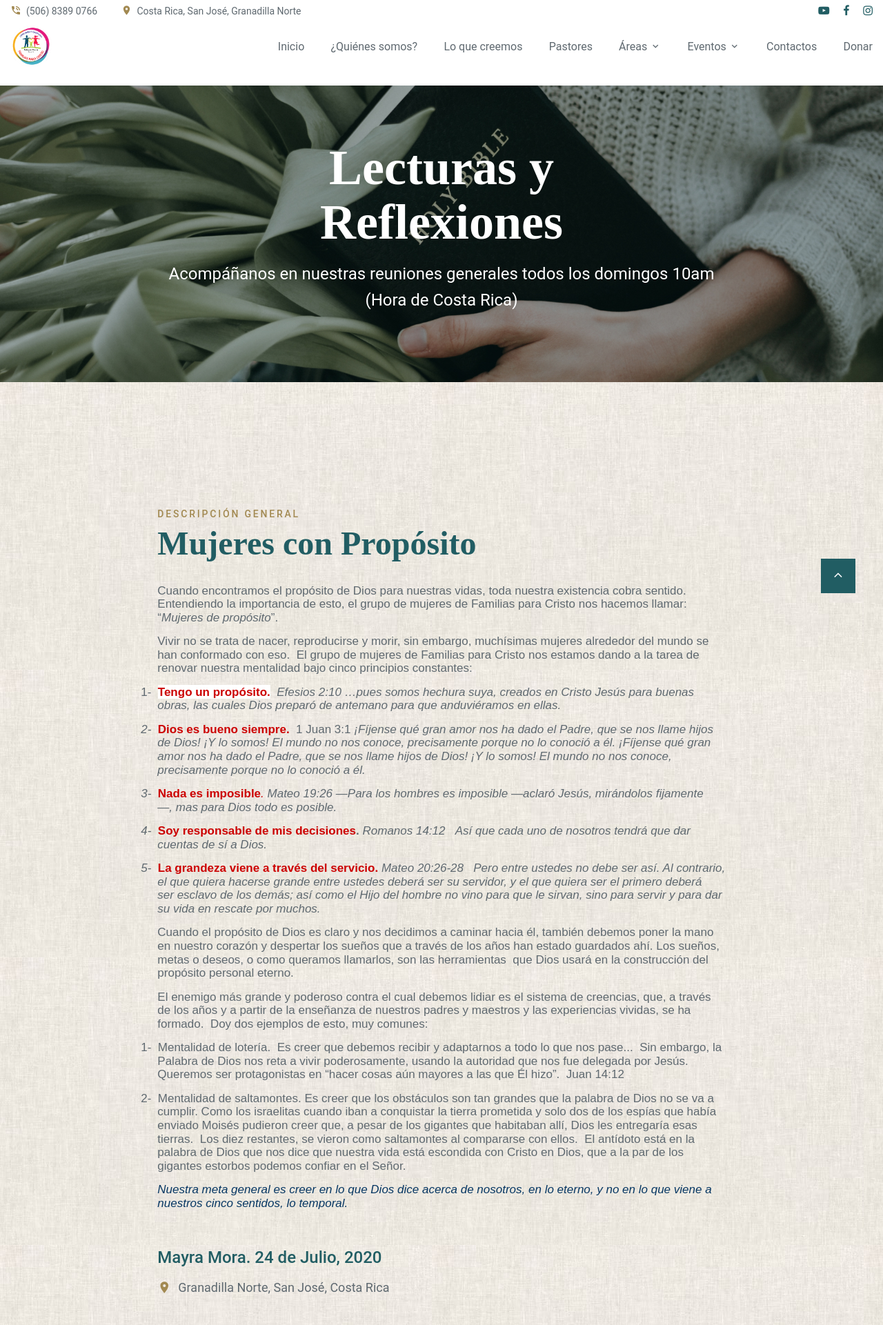
After one commit to rcarvajalponce/FPC, a PHP site: page /lecturas/ART00002-20200724.php in a window 1280 px wide. The commit adds this page. Shown: the top 1921 px of the page at 69% size. Run offline with PHP 8.4, Linux system fonts and the light colour scheme.

Commit message:
Agrega_Lectura0002_rcarvajal

```diff
--- /dev/null
+++ b/lecturas/ART00002-20200724.php
@@ -0,0 +1,277 @@
+<!DOCTYPE html>
+<html class="wide wow-animation" lang="en">
+  <head>
+    <title>Lecturas y Reflexiones</title>
+    <meta charset="utf-8">
+    <meta name="viewport" content="width=device-width, height=device-height, initial-scale=1.0">
+    <meta http-equiv="X-UA-Compatible" content="IE=edge">
+    <link rel="icon" href="../images/favicon.ico" type="image/x-icon">
+    <link rel="stylesheet" type="../text/css" href="//fonts.googleapis.com/css?family=Roboto:400,500%7CIbarra+Real+Nova:400,600,600i,700">
+    <link rel="stylesheet" href="../css/bootstrap.css">
+    <link rel="stylesheet" href="../css/fonts.css">
+    <link rel="stylesheet" href="../css/style.css">
+    <style>.ie-panel{display: none;background: #212121;padding: 10px 0;box-shadow: 3px 3px 5px 0 rgba(0,0,0,.3);clear: both;text-align:center;position: relative;z-index: 1;} html.ie-10 .ie-panel, html.lt-ie-10 .ie-panel {display: block;}</style>
+  </head>
+  <body>
+    <div class="ie-panel"><a href="http://windows.microsoft.com/en-US/internet-explorer/"><img src="images/ie8-panel/warning_bar_0000_us.jpg" height="42" width="820" alt="You are using an outdated browser. For a faster, safer browsing experience, upgrade for free today."></a></div>
+    <div class="preloader">
+      <div class="preloader-body">
+        <div class="cssload-container">
+          <div class="cssload-speeding-wheel"></div>
+        </div>
+        <p>Loading...</p>
+      </div>
+    </div>
+    <div class="page">
+      <header class="section page-header">
+        <!--RD Navbar-->
+        <div class="rd-navbar-wrap">
+          <nav class="rd-navbar rd-navbar-classic" data-layout="rd-navbar-fixed" data-sm-layout="rd-navbar-fixed" data-md-layout="rd-navbar-fixed" data-md-device-layout="rd-navbar-fixed" data-lg-layout="rd-navbar-static" data-lg-device-layout="rd-navbar-static" data-xl-layout="rd-navbar-static" data-xl-device-layout="rd-navbar-static" data-lg-stick-up-offset="46px" data-xl-stick-up-offset="46px" data-xxl-stick-up-offset="46px" data-lg-stick-up="true" data-xl-stick-up="true" data-xxl-stick-up="true">
+            <div class="rd-navbar-collapse-toggle rd-navbar-fixed-element-1" data-rd-navbar-toggle=".rd-navbar-collapse"><span></span></div>
+            <div class="rd-navbar-aside-outer rd-navbar-collapse">
+              <div class="rd-navbar-aside">
+                <ul class="list-inline list-inline-md">
+                  <li>
+                    <div class="unit unit-spacing-xs align-items-center">
+                      <div class="unit-left"><span class="icon text-middle mdi-phone-in-talk mdi"></span></div>
+                      <div class="unit-body"><a href="tel:#">(506) 8389 0766</a></div>
+                    </div>
+                  </li>
+                  <li>
+                    <div class="unit unit-spacing-xs align-items-center">
+                      <div class="unit-left"><span class="icon text-middle mdi-map-marker mdi"></span></div>
+                      <div class="unit-body"><a href="#">Costa Rica, San José, Granadilla Norte</a></div>
+                    </div>
+                  </li>
+                </ul>
+                <ul class="social-list">
+                <li><a href="https://www.youtube.com/@comunidadcristianafamilias3672" target="blank"><span class="icon fa fa-youtube-play"></span></a></li>
+                  <li><a href="https://www.facebook.com/IglesiaFPC" target="blank"><span class="icon fa fa-facebook-f"></span></a></li>
+                  <li><a href="https://www.instagram.com/familiasparacristo.cr/" target="blank"><span class="icon fa fa-instagram"></span></a></li>
+                </ul>
+              </div>
+            </div>
+            <div class="rd-navbar-main-outer">
+              <div class="rd-navbar-main">
+                <!--RD Navbar Panel-->
+                <div class="rd-navbar-panel">
+                  <!--RD Navbar Toggle-->
+                  <button class="rd-navbar-toggle" data-rd-navbar-toggle=".rd-navbar-nav-wrap"><span></span></button>
+                  <!--RD Navbar Brand-->
+                  <div class="rd-navbar-brand">
+                    <!--Brand--><a class="brand" href="index.php"><img class="brand-logo-dark" src="images/logo-default-189x54.png" alt=""/><img class="brand-logo-light" src="images/logo-default-189x54.png" alt=""/></a>
+                  </div>
+                </div>
+                <div class="rd-navbar-main-element">
+                  <div class="rd-navbar-nav-wrap">
+                    <ul class="rd-navbar-nav">
+                      <li class="rd-nav-item"><a class="rd-nav-link" href="../index.php">Inicio</a>
+                      </li>
+                      <li class="rd-nav-item"><a class="rd-nav-link" href="../about-us.php">¿Quiénes somos?</a>
+                      </li>
+                      <li class="rd-nav-item"><a class="rd-nav-link" href="../beliefs.php">Lo que creemos</a>
+                      </li>
+                      <li class="rd-nav-item"><a class="rd-nav-link" href="../shepherds.php">Pastores</a>
+                      </li>
+                      <li class="rd-nav-item"><a class="rd-nav-link" href="#">Áreas</a>
+                      <ul class="rd-menu rd-navbar-dropdown">
+                          <li class="rd-dropdown-item"><a class="rd-dropdown-link" href="../discipulado.php">Discipulado</a>
+                          </li>
+                          <li class="rd-dropdown-item"><a class="rd-dropdown-link" href="../niños.php">Niños</a>
+                          </li>
+                          <li class="rd-dropdown-item"><a class="rd-dropdown-link" href="../jovenes.php">Jóvenes de Luz</a>
+                          </li>
+                          <li class="rd-dropdown-item"><a class="rd-dropdown-link" href="../mujeres.php">Mujeres con Propósito</a>
+                          </li>
+                          <li class="rd-dropdown-item"><a class="rd-dropdown-link" href="../parejas.php">Parejas</a>
+                          </li>
+                          <li class="rd-dropdown-item"><a class="rd-dropdown-link" href="../servidores.php">Servidores</a>
+                          </li>
+                          <li class="rd-dropdown-item"><a class="rd-dropdown-link" href="../alabanza.php">Alabanza y Adoración</a>
+                          </li>
+                        </ul>
+                      </li>
+                      <li class="rd-nav-item"><a class="rd-nav-link" href="../events.php">Eventos</a>
+                        <ul class="rd-menu rd-navbar-dropdown">
+                          <li class="rd-dropdown-item active"><a class="rd-dropdown-link" href="../single-event.html">Single Event</a>
+                          </li>
+                        </ul>
+                      </li>
+                      <li class="rd-nav-item"><a class="rd-nav-link" href="../contacts.php">Contactos</a>
+                      </li>
+                      <li class="rd-nav-item"><a class="rd-nav-link" href="../donate.php">Donar</a>
+                      </li>
+                    </ul>
+                  </div>
+                </div>
+              </div>
+            </div>
+          </nav>
+        </div>
+      </header>
+      <!-- Breadcrumbs-->
+      <section class="breadcrumbs-custom bg-image" style="background-image: url(../images/breadcrumbs-bg-2.jpg)" data-preset='{"title":"Breadcrumbs","category":"header","reload":false,"id":"breadcrumbs"}'>
+        <div class="container">
+          <div class="h1 breadcrumbs-custom-title">Lecturas y<br class="d-none d-xl-block">  Reflexiones</div>
+          <p class="breadcrumbs-custom-caption">Acompáñanos en nuestras reuniones generales todos los domingos 10am (Hora de Costa Rica)</p>
+          <ul class="breadcrumbs-custom-path">
+            <li><a href="../index.html">Home</a></li>
+            <li><a href="../events.html">Events</a></li>
+            <li class="active">Single Event</li>
+          </ul>
+        </div>
+      </section>
+      <section class="section section-lg bg-default">
+        <div class="container">
+          <div class="row justify-content-center">
+            <div class="col-xl-8 col-lg-10">
+              <div class="pre-title wow fadeInLeft" data-wow-delay=".1s">Descripción General</div>
+              <h2 class="wow fadeInRight" data-wow-delay=".2s">Mujeres con Propósito</h2>
+              <p class="text-sm wow fadeInUp" data-wow-delay=".3s">
+              <p class="MsoNormal" style="line-height: 115%;"><span style="font-family: &quot;Arial&quot;,sans-serif; mso-ansi-language: ES-CR;">Cuando encontramos el propósito de Dios para nuestras
+vidas, toda nuestra existencia cobra sentido. Entendiendo la importancia de
+esto, el grupo de mujeres de Familias para Cristo nos hacemos llamar: &#8220;<i>Mujeres
+de propósito</i>&#8221;.</span></p>
+
+<p class="MsoNormal" style="line-height: 115%;"><span style="font-family: &quot;Arial&quot;,sans-serif; mso-ansi-language: ES-CR;">Vivir no se trata de nacer, reproducirse y morir, sin embargo,
+muchísimas mujeres alrededor del mundo se han conformado con eso.<span style="mso-spacerun: yes;">&nbsp; </span>El grupo de mujeres de Familias para Cristo
+nos estamos dando a la tarea de renovar nuestra mentalidad bajo cinco
+principios constantes:</span></p>
+
+<p class="MsoListParagraphCxSpFirst" style="line-height: 115%; mso-list: l1 level1 lfo1; text-indent: -18.0pt;"><span style="font-family: &quot;Arial&quot;,sans-serif; mso-ansi-language: ES-CR; mso-fareast-font-family: Arial;"><span style="mso-list: Ignore;">1-<span style="font: 7.0pt &quot;Times New Roman&quot;;">&nbsp;&nbsp;&nbsp; </span></span></span><span style="color: #cc0000;"><span style="background-color: white;"><b><span style="font-family: &quot;Arial&quot;,sans-serif; mso-ansi-language: ES-CR;">Tengo un
+propósito.</span></b></span></span><span style="font-family: &quot;Arial&quot;,sans-serif; mso-ansi-language: ES-CR;"><span style="mso-spacerun: yes;">&nbsp; </span><i>Efesios 2:10 &#8230;pues somos
+hechura suya, creados en Cristo Jesús para buenas obras, las cuales Dios
+preparó de antemano para que anduviéramos en ellas.</i></span></p>
+
+<p class="MsoListParagraphCxSpMiddle" style="line-height: 115%; mso-list: l1 level1 lfo1; text-indent: -18.0pt;"><i><span style="font-family: &quot;Arial&quot;,sans-serif; mso-ansi-language: ES-CR; mso-fareast-font-family: Arial;"><span style="mso-list: Ignore;">2-<span style="font: 7.0pt &quot;Times New Roman&quot;;">&nbsp;&nbsp;&nbsp;
+</span></span></span></i><span style="color: #cc0000;"><b><span style="font-family: &quot;Arial&quot;,sans-serif; mso-ansi-language: ES-CR;">Dios es bueno siempre.</span></b></span><span style="font-family: &quot;Arial&quot;,sans-serif; mso-ansi-language: ES-CR;"><span style="mso-spacerun: yes;"><span style="color: #cc0000;">&nbsp;</span> </span>1 Juan 3:1 <i>&#161;Fíjense qué gran amor nos ha
+dado el Padre, que se nos llame hijos de Dios! &#161;Y lo somos! El mundo no nos
+conoce, precisamente porque no lo conoció a él. &#161;Fíjense qué gran amor nos ha
+dado el Padre, que se nos llame hijos de Dios! &#161;Y lo somos! El mundo no nos
+conoce, precisamente porque no lo conoció a él.</i></span></p>
+
+<p class="MsoListParagraphCxSpMiddle" style="line-height: 115%; mso-list: l1 level1 lfo1; text-indent: -18.0pt;"><i><span style="font-family: &quot;Arial&quot;,sans-serif; mso-ansi-language: ES-CR; mso-fareast-font-family: Arial;"><span style="mso-list: Ignore;">3-<span style="font: 7.0pt &quot;Times New Roman&quot;;">&nbsp;&nbsp;<span style="color: #cc0000;">&nbsp;
+</span></span></span></span></i><span style="color: #cc0000;"><b><span style="font-family: &quot;Arial&quot;,sans-serif; mso-ansi-language: ES-CR;">Nada es imposible</span></b></span><i><span style="font-family: &quot;Arial&quot;,sans-serif; mso-ansi-language: ES-CR;"><span style="color: #cc0000;">.</span> Mateo 19:26</span></i><span style="color: #cc0000; font-family: &quot;Arial&quot;,sans-serif;"> </span><i><span style="font-family: &quot;Arial&quot;,sans-serif; mso-ansi-language: ES-CR;">&#8212;Para los
+hombres es imposible&nbsp;&#8212;aclaró Jesús, mirándolos fijamente&#8212;,&nbsp;mas para
+Dios todo es posible.</span></i></p>
+
+<p class="MsoListParagraphCxSpMiddle" style="line-height: 115%; mso-list: l1 level1 lfo1; text-indent: -18.0pt;"><i><span style="font-family: &quot;Arial&quot;,sans-serif; mso-ansi-language: ES-CR; mso-fareast-font-family: Arial;"><span style="mso-list: Ignore;">4-<span style="font: 7.0pt &quot;Times New Roman&quot;;">&nbsp;&nbsp;&nbsp;<span style="color: #cc0000;">
+</span></span></span></span></i><b><span style="font-family: &quot;Arial&quot;,sans-serif; mso-ansi-language: ES-CR;"><span style="color: #cc0000;">Soy responsable de mis decisiones</span>. </span></b><i><span style="font-family: &quot;Arial&quot;,sans-serif; mso-ansi-language: ES-CR;">Romanos 14:12</span></i><span lang="ES" style="color: #616161; font-family: &quot;Arial&quot;,sans-serif;"><span style="mso-spacerun: yes;">&nbsp;&nbsp; </span></span><i><span style="font-family: &quot;Arial&quot;,sans-serif; mso-ansi-language: ES-CR;">Así que cada uno de nosotros tendrá que dar cuentas de
+sí a Dios.</span></i></p>
+
+<p class="MsoListParagraphCxSpLast" style="line-height: 115%; mso-list: l1 level1 lfo1; text-indent: -18.0pt;"><i><span style="font-family: &quot;Arial&quot;,sans-serif; mso-ansi-language: ES-CR; mso-fareast-font-family: Arial;"><span style="mso-list: Ignore;">5-<span style="font: 7.0pt &quot;Times New Roman&quot;;">&nbsp;&nbsp;&nbsp; </span></span></span></i><b><span style="font-family: &quot;Arial&quot;,sans-serif; mso-ansi-language: ES-CR;"><span style="color: #cc0000;">La grandeza
+viene a través del servicio.</span> </span></b><i><span style="font-family: &quot;Arial&quot;,sans-serif; mso-ansi-language: ES-CR;">Mateo 20:26-28<span style="mso-spacerun: yes;">&nbsp; </span><span style="mso-spacerun: yes;">&nbsp;</span>Pero entre ustedes no debe ser así. Al
+contrario, el que quiera hacerse grande entre ustedes deberá ser su
+servidor,&nbsp;y el que quiera ser el primero deberá ser&nbsp;esclavo&nbsp;de
+los demás;&nbsp;así como el Hijo del hombre no vino para que le sirvan, sino
+para servir y para dar su&nbsp;vida&nbsp;en rescate por muchos.</span></i></p>
+
+<p class="MsoNormal" style="line-height: 115%;"><span style="font-family: &quot;Arial&quot;,sans-serif; mso-ansi-language: ES-CR;">Cuando el propósito de Dios es claro y nos decidimos a
+caminar hacia él, también debemos poner la mano en nuestro corazón y despertar
+los sueños que a través de los años han estado guardados ahí. Los sueños, metas
+o deseos, o como queramos llamarlos, son las herramientas<span style="mso-spacerun: yes;">&nbsp; </span>que Dios usará en la construcción del
+propósito personal eterno.</span></p>
+
+<p class="MsoNormal" style="line-height: 115%;"><span style="font-family: &quot;Arial&quot;,sans-serif; mso-ansi-language: ES-CR;">El enemigo más grande y poderoso contra el cual
+debemos lidiar es el sistema de creencias, que, a través de los años y a partir
+de la enseñanza de nuestros padres y maestros y las experiencias vividas, se ha
+formado.<span style="mso-spacerun: yes;">&nbsp; </span>Doy dos ejemplos de esto, muy
+comunes:</span></p>
+
+<p class="MsoListParagraphCxSpFirst" style="line-height: 115%; mso-list: l0 level1 lfo2; text-indent: -18.0pt;"><span style="font-family: &quot;Arial&quot;,sans-serif; mso-ansi-language: ES-CR; mso-fareast-font-family: Arial;"><span style="mso-list: Ignore;">1-<span style="font: 7.0pt &quot;Times New Roman&quot;;">&nbsp;&nbsp;&nbsp; </span></span></span><span style="font-family: &quot;Arial&quot;,sans-serif; mso-ansi-language: ES-CR;">Mentalidad de
+lotería.<span style="mso-spacerun: yes;">&nbsp; </span>Es creer que debemos recibir y
+adaptarnos a todo lo que nos pase...<span style="mso-spacerun: yes;">&nbsp; </span>Sin
+embargo, la Palabra de Dios nos reta a vivir poderosamente, usando la autoridad
+que nos fue delegada por Jesús. Queremos ser protagonistas en &#8220;hacer cosas aún
+mayores a las que Él hizo&#8221;. <span style="mso-spacerun: yes;">&nbsp;</span>Juan 14:12</span></p>
+
+<p class="MsoListParagraphCxSpLast" style="line-height: 115%; mso-list: l0 level1 lfo2; text-indent: -18.0pt;"><span style="font-family: &quot;Arial&quot;,sans-serif; mso-ansi-language: ES-CR; mso-fareast-font-family: Arial;"><span style="mso-list: Ignore;">2-<span style="font: 7.0pt &quot;Times New Roman&quot;;">&nbsp;&nbsp;&nbsp; </span></span></span><span style="font-family: &quot;Arial&quot;,sans-serif; mso-ansi-language: ES-CR;">Mentalidad de
+saltamontes. Es creer que los obstáculos son tan grandes que la palabra de Dios
+no se va a cumplir. Como los israelitas cuando iban a conquistar la tierra
+prometida y solo dos de los espías que había enviado Moisés pudieron creer que,
+a pesar de los gigantes que habitaban allí, Dios les entregaría esas
+tierras.<span style="mso-spacerun: yes;">&nbsp; </span>Los diez restantes, se vieron
+como saltamontes al compararse con ellos.<span style="mso-spacerun: yes;">&nbsp;
+</span>El antídoto está en la palabra de Dios que nos dice que nuestra vida
+está escondida con Cristo en Dios, que a la par de los gigantes estorbos podemos
+confiar en el Señor.</span></p>
+
+<p class="MsoNormal" style="line-height: 115%;"><span style="color: #073763;"><i><span style="font-family: &quot;Arial&quot;,sans-serif; mso-ansi-language: ES-CR;">Nuestra meta general es creer en lo que Dios dice
+acerca de nosotros, en lo eterno, y no en lo que viene a nuestros cinco
+sentidos, lo temporal. </span></i></span></p>
+              <div class="single-event-date offset-xl-50"><span class="date">Mayra Mora. 24 de Julio, 2020</span><a class="location" href="#"><span class="icon mdi-map-marker mdi"></span>Granadilla Norte, San José, Costa Rica</a></div>
+              <a class="shadow btn btn-icon btn-icon-right btn-secondary btn-svg offset-xl-55 wow fadeInUp" href="../about-us.php" data-wow-delay=".3s"><span class="svg-icon">
+                  <svg xmlns="http://www.w3.org/2000/svg" width="18" height="10" viewbox="0 0 18 10" fill="#fff">
+                    <path d="M13 10V6H0V4H13V0L18 5L13 10Z" fill=""></path>
+                  </svg></span><span>Registrate aqui</span></a>
+            </div>
+          </div>
+        </div>
+      </section>
+      <footer class="section footer-classic">
+        <div class="footer-body">
+          <div class="container">
+            <div class="row justify-content-xl-between row-40 justify-content-lg-center">
+              <div class="col-lg-6">
+                <div class="row row-20">
+                  <div class="col-sm-4 col-6 wow fadeInUp" data-wow-delay=".1s">
+                    <div class="footer-title">Quiénes somos</div>
+                    <ul class="nav-list">
+                      <li><a href="../about-us.php">¿Quiénes somos?</a></li>
+                      <li><a href="../ministries.php">Áreas</a></li>
+                      <li><a href="../events.php">Eventos</a></li>
+                      <li><a href="../contacts.php">Contáctenos</a></li>
+                    </ul>
+                  </div>
+                  <div class="col-sm-4 col-6 wow fadeInUp" data-wow-delay=".2s">
+                    <div class="footer-title">Información</div>
+                    <ul class="nav-list">
+                      <li><a href="../shepherds.php">Pastores</a></li>
+                      <li><a href="#">Blog</a></li>
+                      <li><a href="#">Galeria</a></li>
+                    </ul>
+                  </div>
+                  <div class="col-sm-4 col-6 wow fadeInUp" data-wow-delay=".3s">
+                    <div class="footer-title">Colaboración</div>
+                    <ul class="nav-list">
+                      <li><a href="#">Donar Ahora</a></li>
+                      <li><a href="#">FAQ</a></li>
+                      <li><a href="../privacy-policy.html">Política de Privacidad</a></li>
+                    </ul>
+                  </div>
+                </div>
+              </div>
+              <div class="col-lg-5 inset-right-100 wow fadeInRight" data-wow-delay=".3s">
+                <div class="footer-title">Contáctenos</div>
+                <ul class="contact-list">
+                  <li>Costa Rica, San José, Granadilla Norte <br>Preguntas? Por favor escríbanos a:<a class="link-secondary" href="mailto:familiasparacristo@gmail.com">familiasparacristo@gmail.com</a></li>
+                  <li><span></span><a class="phone" href="#"><span class="icon fa fa-whatsapp"> (506) 8389 0766</a></li>
+                </ul>
+                <ul class="social-list">
+                  <li><a href="https://www.youtube.com/@comunidadcristianafamilias3672" target="blank"><span class="icon fa fa-youtube-play"></span></a></li>
+                  <li><a href="https://www.facebook.com/IglesiaFPC" target="blank"><span class="icon fa fa-facebook-f"></span></a></li>
+                  <li><a href="https://www.instagram.com/familiasparacristo.cr/" target="blank"><span class="icon fa fa-instagram"></span></a></li>
+                </ul>
+              </div>
+            </div>
+          </div>
+        </div>
+        <div class="footer-aside">
+          <div class="container">
+            <div class="row row-xl-40">
+              <div class="col-12 wow fadeInUp" data-wow-delay=".2s">
+                <p>Comunidad Cristiana Familias para Cristo es una gran familia de fe que está comprometida con la enseñanza bíblica y la adoración gozosa. Se ministra a niños, jóvenes y adultos de todas las edades y se les dan oportunidades de servir al Señor sirviendo a los demás. Estás invitado a unirte a nosotros y experimentar lo que es ser parte de la familia. Tenemos mucho que ofrecerte. Rise es una iglesia estatal donde cada persona se siente bienvenida y deseada. Tomamos en serio nuestra declaración de misión, que es "Conocer a Jesús y darlo a conocer; seguir el liderazgo del Espíritu Santo; y llevar la Palabra de Dios a todo el mundo."</p>
+              </div>
+              <div class="col-12 wow fadeInUp" data-wow-delay=".4s">
+                <p class="rights"><span>&copy;&nbsp; </span><span class="copyright-year"></span><span>&nbsp;</span><span>Comunidad Cristiana Familias para Cristo</span><span>.&nbsp;</span><span>Todos los derechos reservados.</span></p>
+              </div>
+            </div>
+          </div>
+        </div>
+      </footer>
+    </div>
+    <div class="snackbars" id="form-output-global"></div>
+    <script src="../js/core.min.js"></script>
+    <script src="../js/script.js"></script>
+  </body>
+</html>
```
Also changed, not shown: index.php (+6 -6 lines), lecturas/ART00001-20200930.php (+0 -41 lines).
